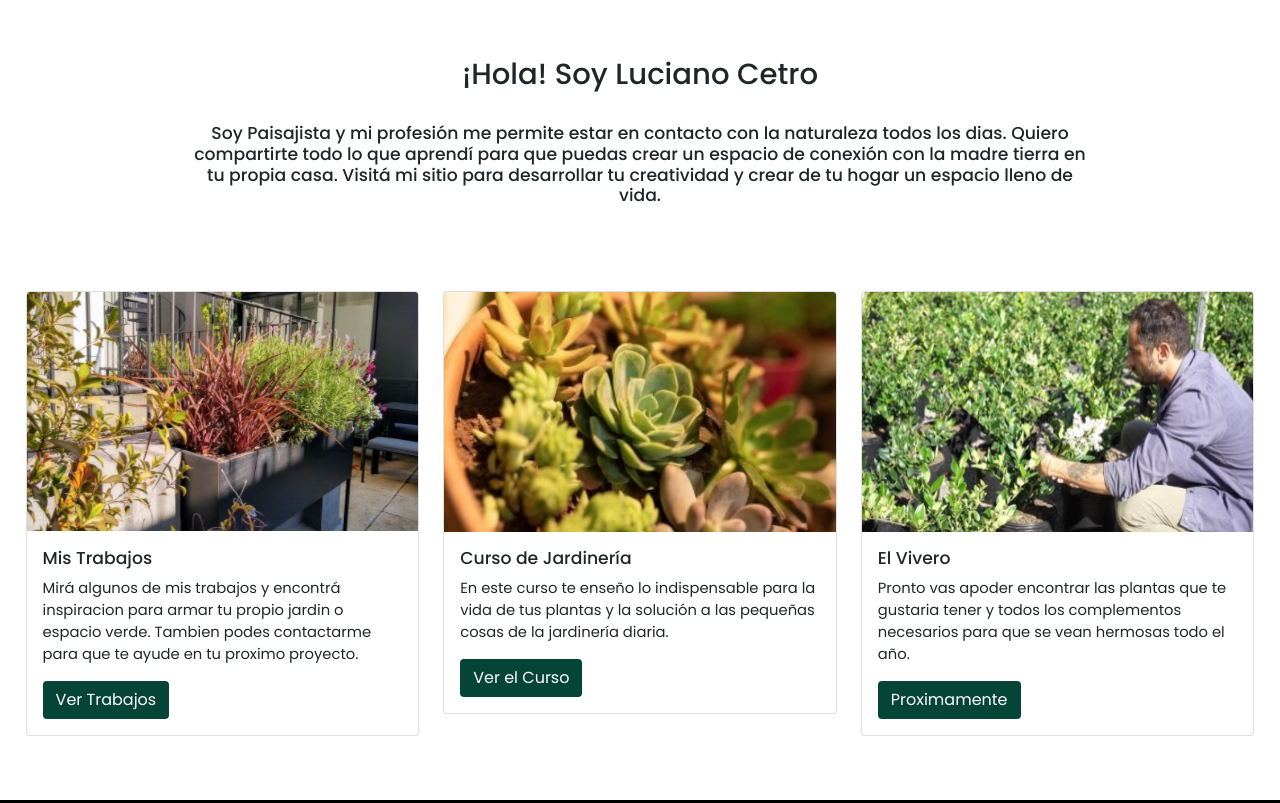
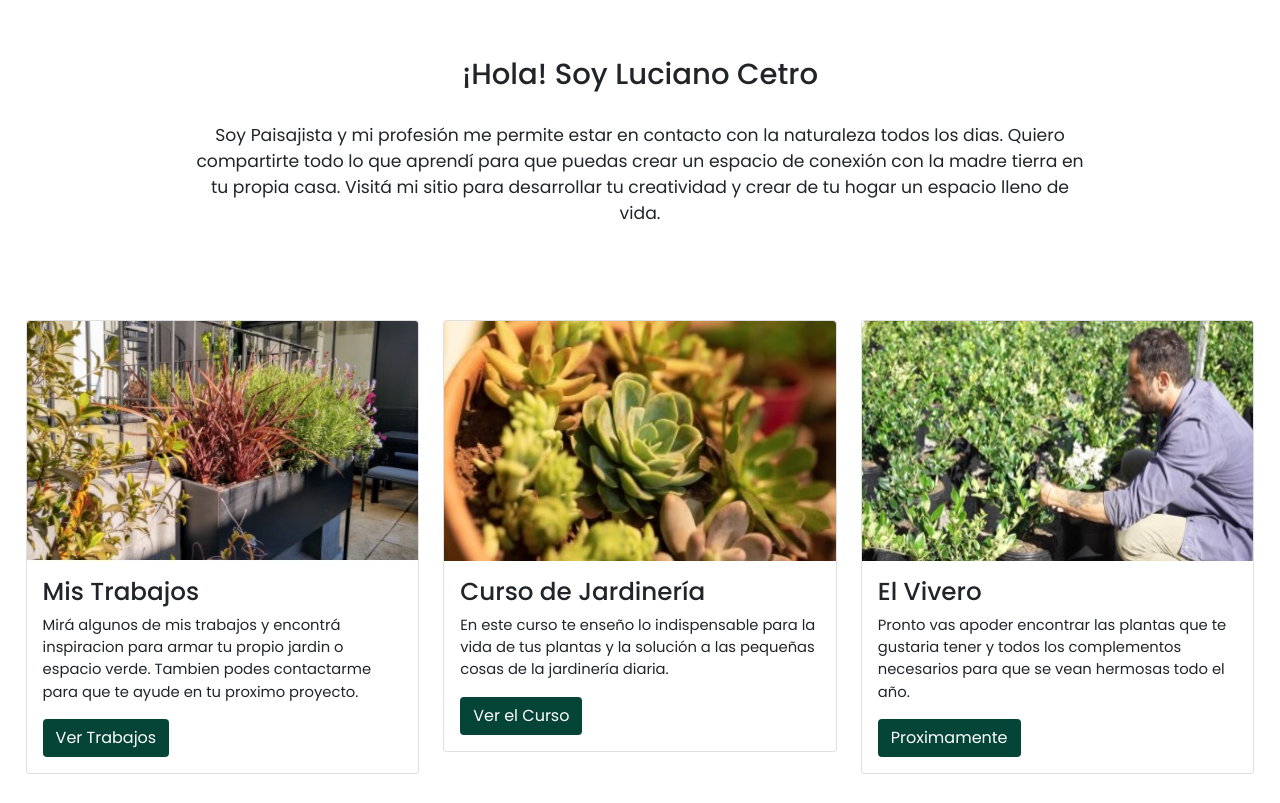
Before and after one commit to jolycent/proyectofinal, a website: page index.html in a window 1280 px wide. Shown: the part 680-1483 px from the top of the page. Drawn offline with nearby package versions, Linux system fonts and the light colour scheme.

Commit message:
copete index y titulos

```diff
--- a/index.html
+++ b/index.html
@@ -48,7 +48,7 @@
     <div class="container-fluid container-home">
         <h1>¡Hola! Soy Luciano Cetro</h1>
         <br>
-        <h5>Soy Paisajista y mi profesión me permite estar en contacto con la naturaleza todos los dias. Quiero compartirte todo lo que aprendí para que puedas crear un espacio de conexión con la madre tierra en tu propia casa. Visitá mi sitio para desarrollar tu creatividad y crear de tu hogar un espacio lleno de vida.</h5>
+        <p class="copete">Soy Paisajista y mi profesión me permite estar en contacto con la naturaleza todos los dias. Quiero compartirte todo lo que aprendí para que puedas crear un espacio de conexión con la madre tierra en tu propia casa. Visitá mi sitio para desarrollar tu creatividad y crear de tu hogar un espacio lleno de vida.</p>
     </div>
 
 <!-- Contenido Principal del Sitio /// Tarjetas de las 3 Pagin as-->
@@ -61,7 +61,7 @@
       <div class="card">
         <img src="./img/galeria05.jpg" class="card-img-top" alt="paisajimo_balcon" style="height: 15rem;">
         <div class="card-body">
-          <h5 class="card-title">Mis Trabajos</h5>
+          <h3 class="card-title">Mis Trabajos</h3>
           <p class="card-text">Mirá algunos de mis trabajos y encontrá inspiracion para armar tu propio jardin o espacio verde. Tambien podes contactarme para que te ayude en tu proximo proyecto.</p>
           <a href="./assets/sobremi.html" class="btn btn-verde">Ver Trabajos</a>
         </div>
@@ -72,7 +72,7 @@
       <div class="card">
         <img src="./img/tienda_02.jpg" class="card-img-top" alt="curso_jardineria" style="height: 15rem;">
           <div class="card-body ">
-          <h5 class="card-title">Curso de Jardinería</h5>
+          <h3 class="card-title">Curso de Jardinería</h3>
           <p class="card-text">En este curso te enseño lo indispensable para la vida de tus plantas y la solución a las pequeñas cosas de la jardinería diaria.</p>
           <a href="./assets/curso.html" class="btn btn-verde">Ver el Curso</a>
         </div>
@@ -83,7 +83,7 @@
       <div class="card">
         <img src="./img/curso_02.jpg" class="card-img-top" alt="tienda-vivero" style="height: 15rem;">
         <div class="card-body">
-          <h5 class="card-title">El Vivero</h5>
+          <h3 class="card-title">El Vivero</h3>
           <p class="card-text">Pronto vas apoder encontrar las plantas que te gustaria tener y todos los complementos necesarios para que se vean hermosas todo el año.</p>
           <a href="#" class="btn btn-verde">Proximamente</a>
         </div>
--- a/scss/_fuentes.scss
+++ b/scss/_fuentes.scss
@@ -32,3 +32,7 @@ p {
 a{
     font-size: 92.3%;  /* equivale a 11px */
 }
+
+.copete{
+  font-size: 107.7%;  /* equivale a 16px */
+}
```
Also changed, not shown: css/estilo.css.
